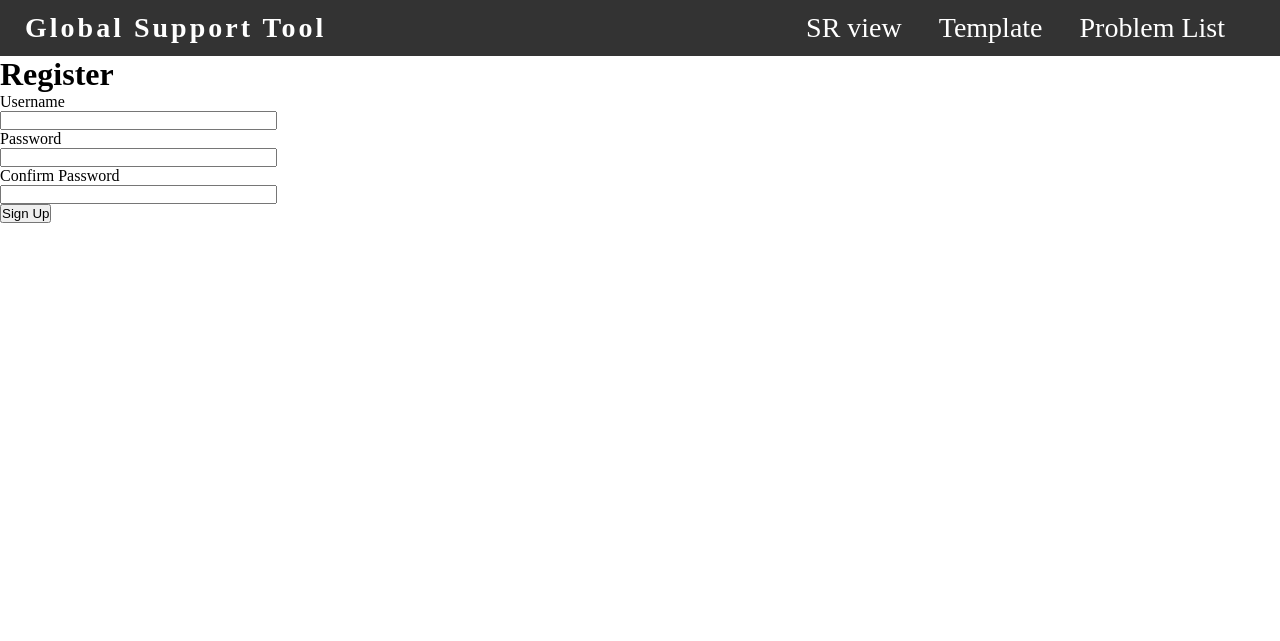
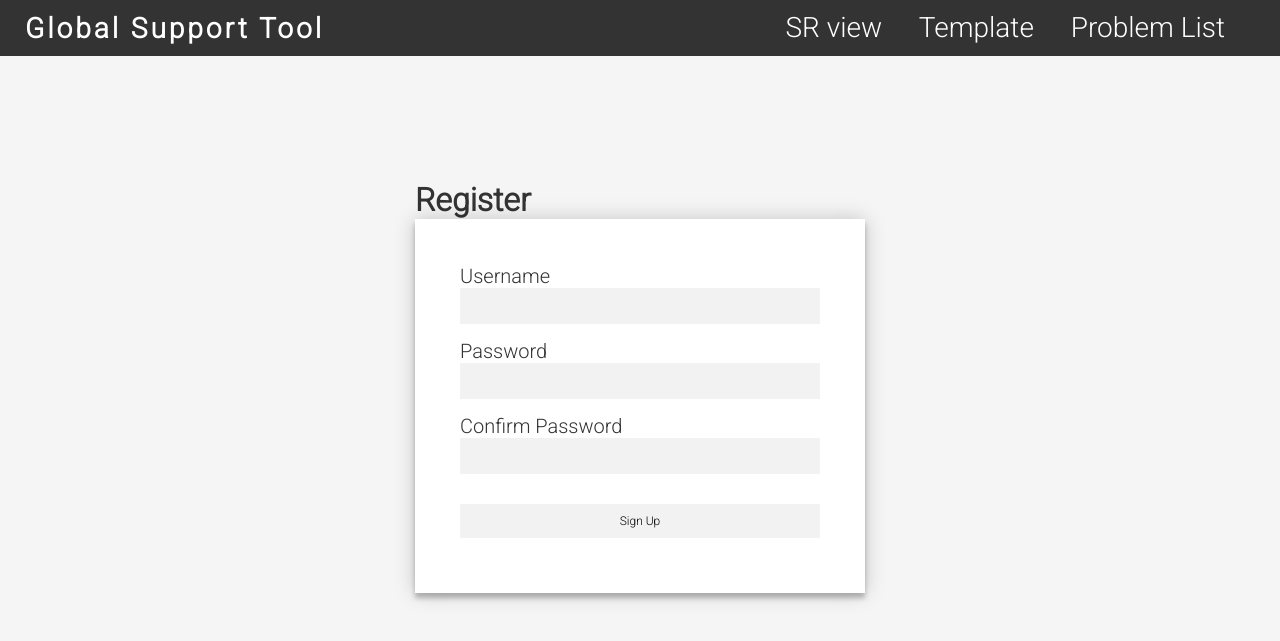
Before and after one commit to Karuka3/gs-support, a Flask app: page /auth/register in a window 1280 px wide. Shown: the top 641 px of the page. Run offline with Flask 2, Linux system fonts and the light colour scheme.

Commit message:
Change auth HTML

```diff
--- a/gs_support_tools/templates/login.html
+++ b/gs_support_tools/templates/login.html
@@ -1,7 +1,7 @@
 {% extends "base.html" %}
 
 {% block css %}
-<link rel="stylesheet" type="text/css" href="{{ url_for('static', filename= 'css/login.css') }}">
+<link rel="stylesheet" type="text/css" href="{{ url_for('static', filename= 'css/auth.css') }}">
 {% endblock %}
 
 {% block content %}
--- a/gs_support_tools/templates/register.html
+++ b/gs_support_tools/templates/register.html
@@ -1,8 +1,14 @@
 {% extends "base.html" %}
+
+{% block css %}
+<link rel="stylesheet" type="text/css" href="{{ url_for('static', filename= 'css/auth.css') }}">
+{% endblock %}
 {% block content %}
 <h1>Register</h1>
-<form action="" method="post">
-    {{ form.hidden_tag() }}
+<div class="register-page">
+    <div class="form">
+        <form class="register-form" action="" method="post" novalidate>
+            {{ form.csrf_token }}
             <p>
                 {{ form.username.label }}<br>
                 {{ form.username(size=32) }}<br>
@@ -26,4 +32,6 @@
             </p>
             <p>{{ form.submit() }}</p>
         </form>
+    </div>
+</div>
 {% endblock %}
```
Lines whose indentation alone changed are shown as unchanged.
